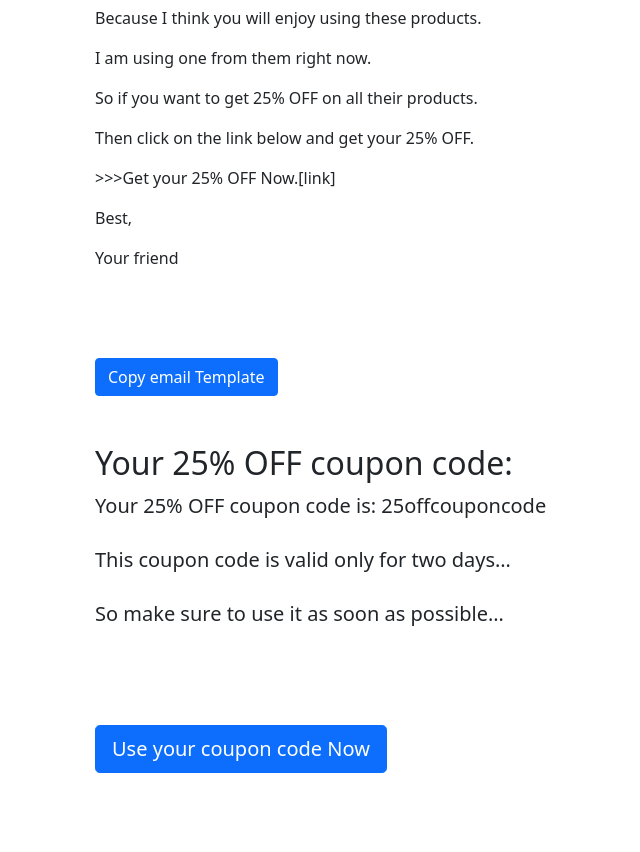
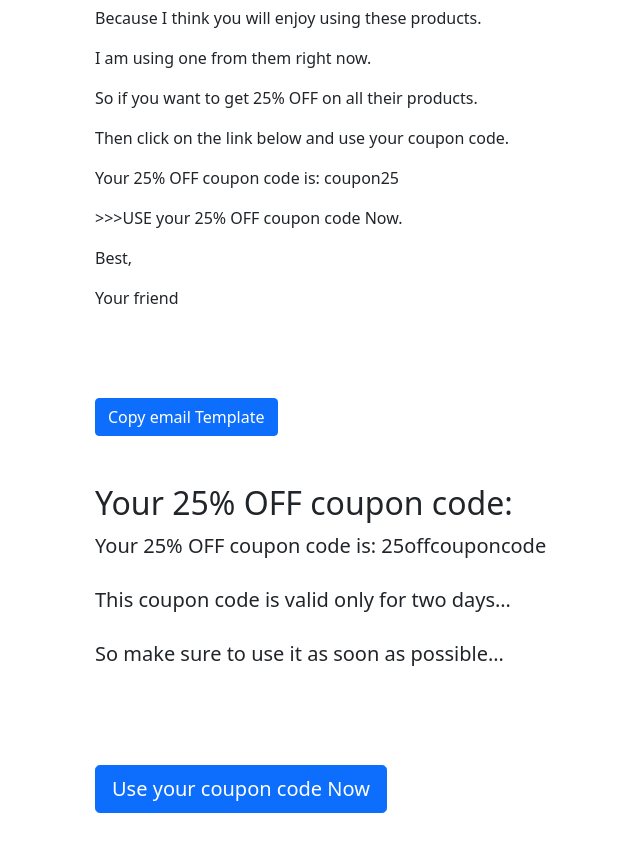
Before and after one commit to maosmani/usecouponcode, a plain HTML site: page thankyou.html in a window 1280 px wide. Shown: the part 900-1752 px from the top of the page, without its empty margins (177-817 px from the left). Drawn offline with nearby package versions, Linux system fonts and the light colour scheme.

Commit message:
last commit

```diff
--- a/thankyou.html
+++ b/thankyou.html
@@ -8,7 +8,7 @@
     <!-- Bootstrap CSS -->
     <link href="https://cdn.jsdelivr.net/npm/bootstrap@5.0.2/dist/css/bootstrap.min.css" rel="stylesheet" integrity="sha384-EVSTQN3/azprG1Anm3QDgpJLIm9Nao0Yz1ztcQTwFspd3yD65VohhpuuCOmLASjC" crossorigin="anonymous">
 
-    <title>Thnk you for Sending and Getting 25% OFF coupon code</title>
+    <title>Thank  you for Sending and Getting 25% OFF coupon code</title>
   </head>
   <body>
          <!-- Page content-->
@@ -90,11 +90,18 @@ I am using one from them right now.
 <p>
 So if you want to get 25% OFF on all their products.
 </p>
+
 <p>
-Then click on the link below and get your 25% OFF.
+
+Then click on the link below and use your coupon code.
 </p>
 <p>
->>>Get your 25% OFF Now.[link]
+Your 25% OFF coupon code is: coupon25
+</p>
+<p>
+
+
+>>>USE your 25% OFF coupon code Now.
 </p>
 <p>
 Best,
@@ -102,7 +109,6 @@ Best,
 <p>
 Your friend
 </p>
-<p>
 
 </div>
 
```
